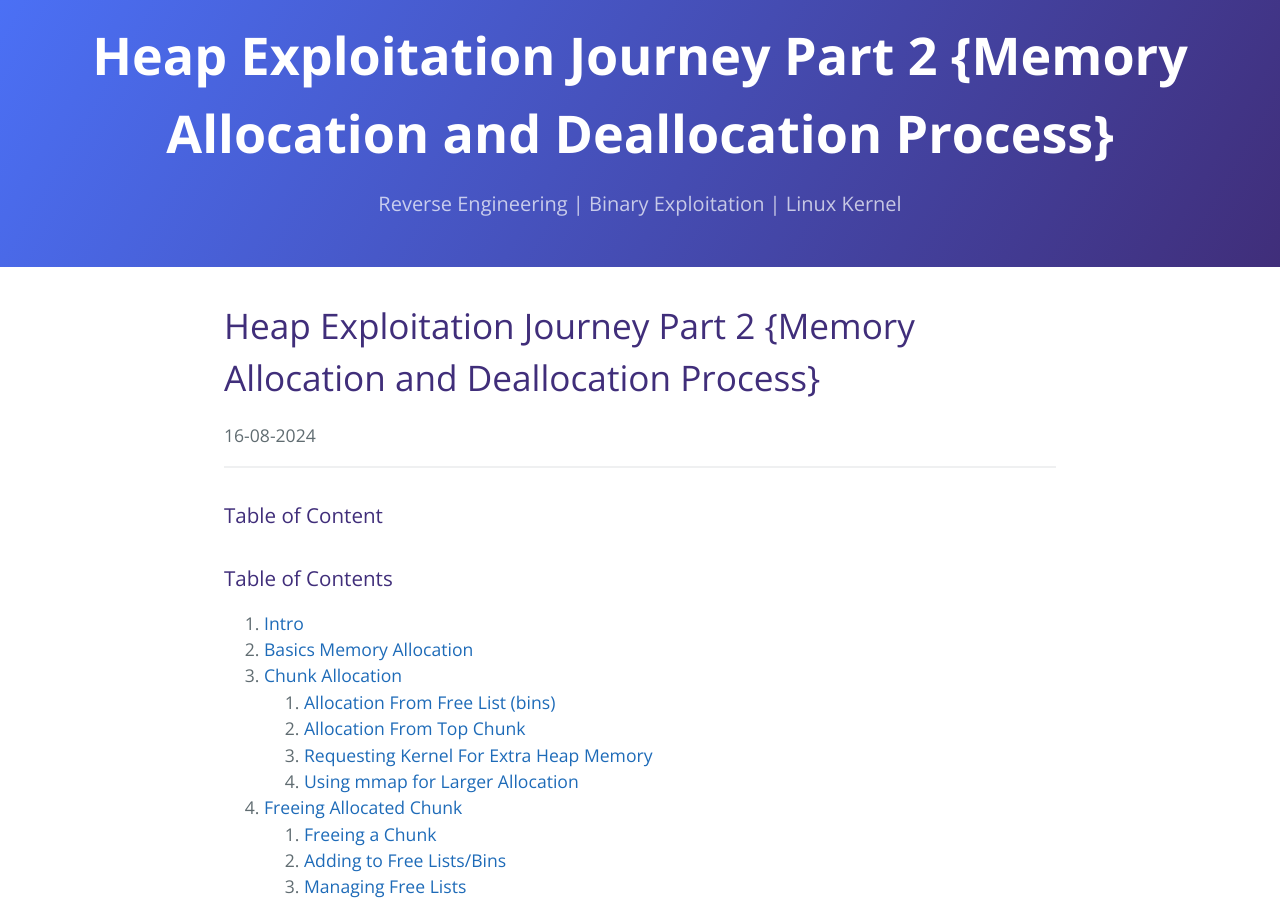
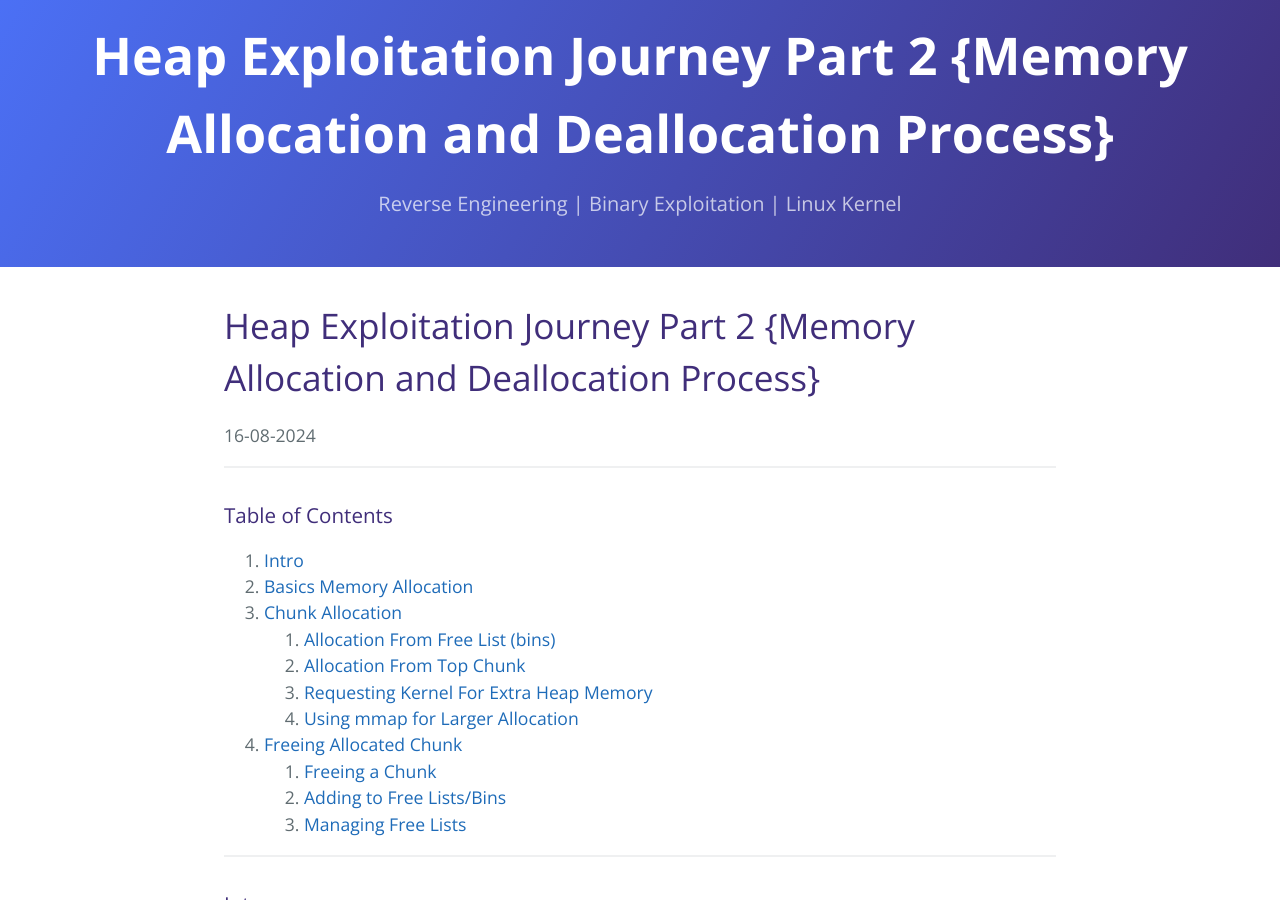
Before and after one commit to stackxbyte/stackxbyte.github.io, a Jekyll site: the page built from posts/heap_exploitation/heap_exploitation_journey_part2.md, in a window 1280 px wide and 900 px high. Built offline with Jekyll 4.4.1, drawn with Linux system fonts in a browser that asks for light colours; our own code applies the rules of GitHub Pages for plain Markdown files.

Commit message:
New Post Added

```diff
--- a/posts/heap_exploitation/heap_exploitation_journey_part2.md
+++ b/posts/heap_exploitation/heap_exploitation_journey_part2.md
@@ -3,8 +3,6 @@
 16-08-2024
 
 ---
-
-### Table of Content
 
 ### Table of Contents
 
@@ -102,21 +100,21 @@ Larger memory chunks are allocated using `mmap`. When a program requests a chunk
 
 ---
 
-### Freeing Allocated Chunk
+### **Freeing Allocated Chunk**
 
-### 1. Freeing a Chunk
+### **1. Freeing a Chunk**
 
 In glibc’s ptmalloc, when a chunk of memory is freed, the allocator updates the chunk's metadata to reflect its new status as free. This involves setting the `prev_size` field (which holds the size of the previous chunk) and adjusting the `size` field to indicate that the chunk is no longer allocated. The `in_use` flag is cleared to mark the chunk as available. Optionally, the allocator may zero out the chunk's data to prevent residual data from being exposed, although this is not always performed due to performance trade-offs. Once the chunk’s metadata is updated, it is prepared for insertion into the appropriate free list or bin, based on its size and the allocator’s configuration.
 
 ![image.png](heap_images/image%203.png)
 
-### 2. Adding to Free Lists/Bins
+### **2. Adding to Free Lists/Bins**
 
 After the chunk is marked as free, it is added to the appropriate free list or bin depending on its size and the state of the thread cache. If tcache is enabled and the chunk's size matches one of the tcache size classes, the chunk is placed into the corresponding thread-specific tcache bin. This bin is part of a per-thread cache designed to reduce allocation and deallocation latency by avoiding contention with other threads. If the chunk does not fit into any tcache bin—either because it is too large or tcache is not utilized—it is added to the global free list. The global free list is organized by size classes and is used to manage free chunks that can be shared among all threads, improving scalability.
 
 ![image.png](heap_images/image%204.png)
 
-### 3. Managing Free Lists
+### **3. Managing Free Lists**
 
 Effective management of free lists involves several critical operations to optimize memory usage and reduce fragmentation. When a chunk is inserted into a free list or bin, the allocator updates its metadata to integrate the chunk into the appropriate list for its size class. The chunk is linked to other free chunks using pointers maintained in the free list’s data structure. Additionally, if the freed chunk is adjacent to other free chunks in memory, ptmalloc performs coalescing, which merges these adjacent chunks into a single larger block. This reduces fragmentation and increases the size of contiguous free memory. The allocator continuously updates its internal data structures to reflect the changes, ensuring accurate tracking of available memory and maintaining efficient allocation strategies.
 
```
